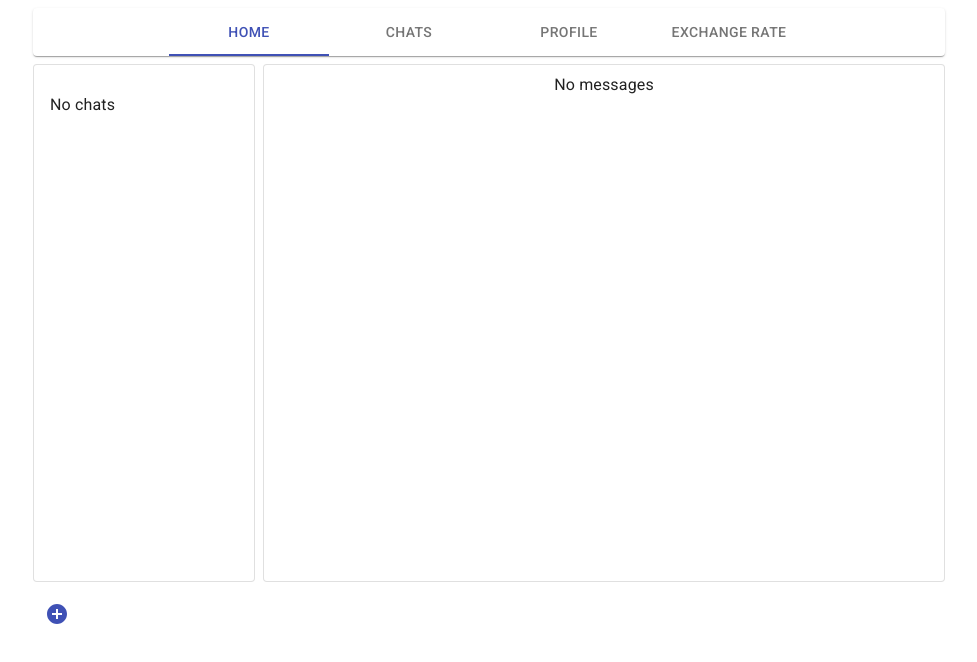
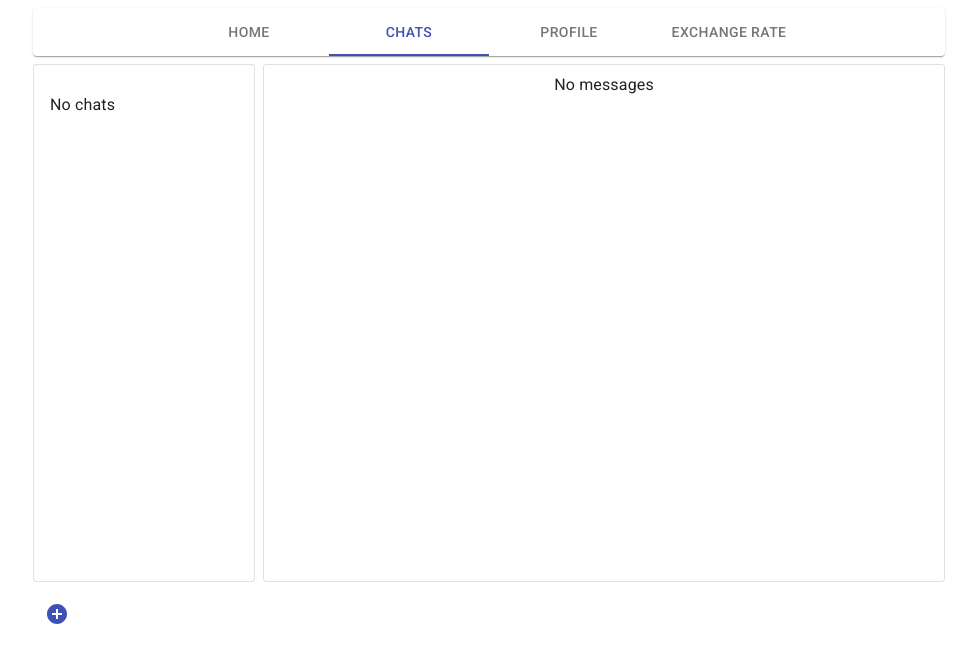
Before and after one commit to veldinag/gb_reactbasic_task1, a React (Create React App) app: page /chats/ in a window 1280 px wide. Shown: the top 662 px of the page, without its empty margins (151-1128 px from the left). Built offline with nearby package versions, Linux system fonts and the light colour scheme.

Commit message:
problem witcn link tabs solved

```diff
--- a/src/App.jsx
+++ b/src/App.jsx
@@ -1,5 +1,5 @@
 import React, {useEffect, useState} from "react"
-import {BrowserRouter, Route, Switch, useLocation, useRouteMatch} from "react-router-dom"
+import {BrowserRouter, Route, Switch} from "react-router-dom"
 import {useSelector} from "react-redux"
 import {PersistGate} from "redux-persist/integration/react"
 import {Container} from "@material-ui/core"
@@ -16,11 +16,13 @@ import {persistor} from "./store"
 import './App.css'
 import 'typeface-roboto'
 import TopMenu from "./components/TopMenu";
+import {pageSelector} from "./store/pages/selectors";
 
 function App() {
-    const chats = useSelector(chatsSelector)
-    const lastChatId = useSelector(lastChatIdSelector)
-    const [chatId, setChatId] = useState(lastChatId)
+    const chats = useSelector(chatsSelector);
+    const lastChatId = useSelector(lastChatIdSelector);
+    const [chatId, setChatId] = useState(lastChatId);
+    const page = useSelector(pageSelector);
 
     useEffect(() => {
         if (chats.length > 0) {
@@ -38,7 +40,7 @@ function App() {
         <PersistGate loading={null} persistor={persistor}>
             <BrowserRouter>
                 <Container maxWidth="md">
-                    <TopMenu lastChatId={lastChatId}/>
+                    <TopMenu lastChatId={lastChatId} page={page}/>
                     <Switch>
                         <Route exact path={HOME}><Home/></Route>
                         <Route path={CHATS + "/:chatId?"}><Chats/></Route>
--- a/src/components/TopMenu/TopMenu.jsx
+++ b/src/components/TopMenu/TopMenu.jsx
@@ -1,30 +1,22 @@
-import React, {useState} from "react";
+import React from "react";
 import {Link} from "react-router-dom";
 import {Paper, Tab, Tabs} from "@material-ui/core";
 import {CHATS, EXCHANGE, HOME, PROFILE} from "../../constants";
 import {useStyles} from "../../style";
 
 const TopMenu = ({lastChatId, page}) => {
-    const [value, setValue] = useState(0)
     const classes = useStyles()
-
-    /*const handleChange = (event, newValue) => {
-        setValue(newValue)
-        console.log(value)
-    };*/
-
     return (
         <Paper className={classes.root}>
             <Tabs
-                value={value}
-
+                value={page}
                 indicatorColor="primary"
                 textColor="primary"
                 centered>
-                <Tab onClick={() => setValue(0)} label="Home" to={HOME} component={Link}/>
-                <Tab onClick={() => setValue(1)} label="Chats" to={CHATS + "/" + lastChatId} component={Link}/>
-                <Tab onClick={() => setValue(2)} label="Profile" to={PROFILE} component={Link}/>
-                <Tab onClick={() => setValue(3)} label="Exchange rate" to={EXCHANGE} component={Link}/>
+                <Tab value={HOME} label="Home" to={HOME} component={Link}/>
+                <Tab value={CHATS} label="Chats" to={CHATS + "/" + lastChatId} component={Link}/>
+                <Tab value={PROFILE} label="Profile" to={PROFILE} component={Link}/>
+                <Tab value={EXCHANGE} label="Exchange rate" to={EXCHANGE} component={Link}/>
             </Tabs>
         </Paper>
     )
--- a/src/store/index.js
+++ b/src/store/index.js
@@ -6,6 +6,7 @@ import profileReducer from "./profile/reducer";
 import chatsReducer from "./chats/reducer";
 import messagesReducer from "./messages/reducer";
 import exchangeReducer from "./exchange/reducer";
+import pagesReducer from "./pages/reducer";
 
 const composeEnhancers = window.__REDUX_DEVTOOLS_EXTENSION_COMPOSE__ || compose;
 
@@ -20,6 +21,7 @@ const rootReducer = combineReducers({
     profile: profileReducer,
     messages: messagesReducer,
     exchange: exchangeReducer,
+    pages: pagesReducer,
 });
 
 const persistedReducer = persistReducer(persistConfig, rootReducer);
--- /dev/null
+++ b/src/store/pages/actions.js
@@ -0,0 +1,6 @@
+import {SET_PAGE} from "./constants";
+
+export const setPageAction = (newPage) => ({
+  type: SET_PAGE,
+  newPage,
+});
--- /dev/null
+++ b/src/store/pages/constants.js
@@ -0,0 +1 @@
+export const SET_PAGE = "PAGES::SET_PAGE"
--- /dev/null
+++ b/src/store/pages/reducer.js
@@ -0,0 +1,19 @@
+import {SET_PAGE} from "./constants";
+
+const initialState = {
+  page: "",
+}
+
+const pagesReducer = (state = initialState, action) => {
+  switch (action.type) {
+    case SET_PAGE:
+      return {
+        ...state,
+        page: action.newPage,
+      }
+    default:
+      return state
+  }
+}
+
+export default pagesReducer;
--- /dev/null
+++ b/src/store/pages/selectors.js
@@ -0,0 +1 @@
+export const pageSelector = (state) => state.pages.page;
--- a/src/views/Chats/Chats.jsx
+++ b/src/views/Chats/Chats.jsx
@@ -1,16 +1,24 @@
-import React from 'react'
-import {useParams} from "react-router-dom"
-import {Grid, Paper} from '@material-ui/core'
-import MessageSendForm from "../../components/MessageSendForm"
-import ChatsList from "../../components/ChatsList"
-import {useStyles} from "./style"
-import AddRemoveForm from "../../components/AddRemoveForm"
-import MessageList from "../../components/MessageList"
+import React, {useEffect} from 'react';
+import {useDispatch} from "react-redux";
+import {useParams} from "react-router-dom";
+import {Grid, Paper} from '@material-ui/core';
+import MessageSendForm from "../../components/MessageSendForm";
+import ChatsList from "../../components/ChatsList";
+import {useStyles} from "./style";
+import AddRemoveForm from "../../components/AddRemoveForm";
+import MessageList from "../../components/MessageList";
+import {setPageAction} from "../../store/pages/actions";
+import {CHATS} from "../../constants";
 
 function Chats() {
 
-  const {chatId} = useParams()
-  const classes = useStyles()
+  const {chatId} = useParams();
+  const classes = useStyles();
+  const dispatch = useDispatch();
+
+  useEffect(() => {
+    dispatch(setPageAction(CHATS));
+  },[]);
 
   return (
     <>
--- a/src/views/Exchange/Exchange.jsx
+++ b/src/views/Exchange/Exchange.jsx
@@ -9,6 +9,8 @@ import {
 import {getExchangeRatesAction} from "../../store/exchange/actions"
 
 import useStyles from "./style"
+import {setPageAction} from "../../store/pages/actions";
+import {EXCHANGE} from "../../constants";
 
 
 const Exchange = () => {
@@ -19,6 +21,7 @@ const Exchange = () => {
   const classes = useStyles();
 
   useEffect(() => {
+    dispatch(setPageAction(EXCHANGE));
     requestData();
   }, []);
 
--- a/src/views/Home/Home.jsx
+++ b/src/views/Home/Home.jsx
@@ -1,17 +1,25 @@
-import React from "react"
-import {Paper, Typography} from "@material-ui/core"
-import useStyles from "./style"
+import React, {useEffect} from "react";
+import {useDispatch} from "react-redux";
+import {Paper, Typography} from "@material-ui/core";
+import useStyles from "./style";
+import {setPageAction} from "../../store/pages/actions";
+import {HOME} from "../../constants";
+
 
 
 const Home = () => {
+  const classes = useStyles();
+  const dispatch = useDispatch();
 
-    const classes = useStyles();
+  useEffect(() => {
+    dispatch(setPageAction(HOME));
+  },[]);
 
-    return (
-        <Paper className={classes.root}>
-            <Typography variant="h1">Home page</Typography>
-        </Paper>
-    )
+  return (
+    <Paper className={classes.root}>
+      <Typography variant="h1">Home page</Typography>
+    </Paper>
+  )
 }
 
 export default Home
--- a/src/views/NotFound/NotFound.jsx
+++ b/src/views/NotFound/NotFound.jsx
@@ -1,10 +1,18 @@
-import React from "react"
-import {Paper, Typography} from "@material-ui/core"
-import useStyles from "./style"
+import React, {useEffect} from "react";
+import {useDispatch} from "react-redux";
+import {Paper, Typography} from "@material-ui/core";
+import useStyles from "./style";
+
+import {setPageAction} from "../../store/pages/actions";
+import {HOME} from "../../constants";
 
 const NotFound = () => {
+  const dispatch = useDispatch();
+  const classes = useStyles();
 
-    const classes = useStyles();
+  useEffect(() => {
+    dispatch(setPageAction(HOME));
+  }, [])
 
   return (
     <Paper className={classes.root}>
@@ -14,4 +22,4 @@ const NotFound = () => {
   )
 }
 
-export default NotFound
+export default NotFound;
--- a/src/views/Profile/Profile.jsx
+++ b/src/views/Profile/Profile.jsx
@@ -1,4 +1,4 @@
-import React, {useState, useCallback, useRef } from "react";
+import React, {useState, useCallback, useRef, useEffect} from "react";
 import {Button, Grid, Paper, TextField, Typography} from "@material-ui/core";
 import {useDispatch, useSelector} from "react-redux";
 
@@ -6,6 +6,8 @@ import useStyles from "./style";
 
 import {changeName} from "../../store/profile/actions"
 import {nameSelector} from "../../store/profile/selectors";
+import {setPageAction} from "../../store/pages/actions";
+import {PROFILE} from "../../constants";
 
 export default function Profile() {
     const classes = useStyles();
@@ -19,10 +21,14 @@ export default function Profile() {
     }, [])
 
     const setName = useCallback(() => {
-        dispatch(changeName(value))
-        setValue("")
-        refInput.current.focus()
-    }, [dispatch, value])
+        dispatch(changeName(value));
+        setValue("");
+        refInput.current.focus();
+    }, [dispatch, value]);
+
+    useEffect(() => {
+        dispatch(setPageAction(PROFILE));
+    },[]);
 
     return (
         <Paper className={classes.root}>
```
Lines whose indentation alone changed are shown as unchanged.
